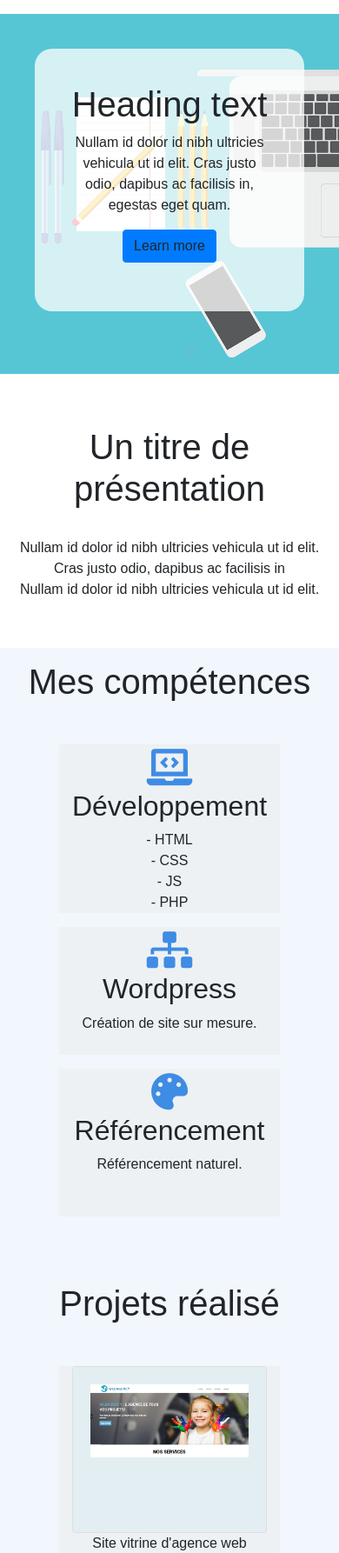
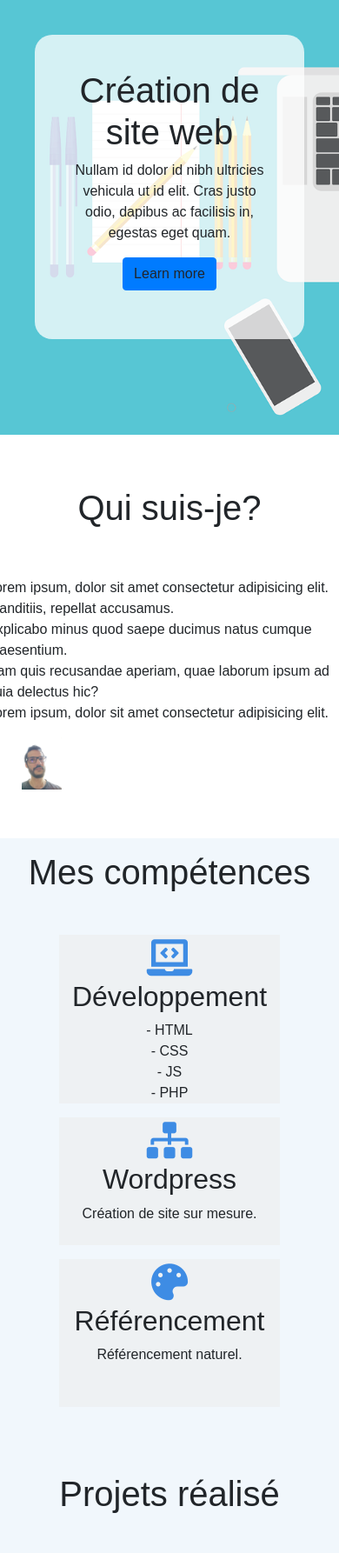
Before and after one commit to bce1789/Projet5, a PHP site: page / in a window 390 px wide. Shown: the part 56-1842 px from the top of the page at 87% size. Run offline with PHP 8.4, Linux system fonts and the light colour scheme.

Commit message:
update css rules to a better responsiv design and a better homepage

```diff
--- a/assets/css/styles.css
+++ b/assets/css/styles.css
@@ -1,5 +1,7 @@
 body {
     font-family: Arial, Helvetica, sans-serif;
+    overflow-x: hidden;
+    max-width: 100%;
 }
 
 #logo-site {
@@ -12,6 +14,13 @@ body {
     padding: 40px;
     background: url(../../assets/img/laptop.png) no-repeat;
     background-size: cover;
+    height: 600px;
+}
+
+@media (max-width: 576px) {
+    #promo {
+        height: 500px;
+    }
 }
 
 #promo .jumbotron {
@@ -71,6 +80,21 @@ body {
     .row.table-skills {
         display: inline-block;
     }
+}
+
+.profil-side {
+    max-height: 30%;
+    max-width: 30%;
+    padding: 0;
+}
+
+.img-profil {
+    max-width: 60%;
+    max-height: 60%;
+}
+
+#p_pres {
+    text-align: initial;
 }
 
 .colored-section-skills {
--- a/views/header.php
+++ b/views/header.php
@@ -11,7 +11,6 @@
         </div>
     </nav>
 </div>
-<p></p>
 <div class="container">
     <?php if (isset($_SESSION['flash'])) : ?>
         <?php foreach ($_SESSION['flash'] as $type => $message) : ?>
--- a/views/homepage.php
+++ b/views/homepage.php
@@ -3,14 +3,22 @@ $title = 'home';
 ob_start(); ?>
 <div id="promo">
     <div class="jumbotron">
-        <h1>Heading text</h1>
+        <h1>Création de site web</h1>
         <p>Nullam id dolor id nibh ultricies vehicula ut id elit. Cras justo odio, dapibus ac facilisis in, egestas eget quam.</p>
         <p><a class="btn btn-primary" role="button">Learn more</a></p>
     </div>
 </div>
 <div class="container site-section" id="presentation">
-    <h1>Un titre de présentation</h1>
-    <p id="p_pres"><br>Nullam&nbsp;id&nbsp;dolor&nbsp;id&nbsp;nibh&nbsp;ultricies&nbsp;vehicula&nbsp;ut&nbsp;id&nbsp;elit.<br>Cras&nbsp;justo&nbsp;odio,&nbsp;dapibus&nbsp;ac&nbsp;facilisis&nbsp;in<br>Nullam&nbsp;id&nbsp;dolor&nbsp;id&nbsp;nibh&nbsp;ultricies&nbsp;vehicula&nbsp;ut&nbsp;id&nbsp;elit.<br><br></p>
+    <h1>Qui suis-je?</h1>
+    <div class="row">
+        <p id="p_pres"><br><br>Lorem ipsum, dolor sit amet consectetur adipisicing elit.<br>
+            Blanditiis, repellat accusamus.<br> Explicabo minus quod saepe ducimus natus cumque praesentium.<br>
+            Nam quis recusandae aperiam, quae laborum ipsum ad quia delectus hic?<br>
+            Lorem ipsum, dolor sit amet consectetur adipisicing elit.<br></p>
+        <div class="profil-side">
+            <img class="img-responsive img-profil" src="assets/img/profil-photo-2.jpg" alt="photo-profil" />
+        </div>
+    </div>
 </div>
 <div class="colored-section-skills">
     <div class="container site-section" id="skills">
@@ -40,9 +48,15 @@ ob_start(); ?>
                     <div class="card-body">
                         <a class="card-link" href="https://bce1789.github.io/Webagency/" target="_blank">
                             <ul id="slides">
-                                <li class="slide showing"><img src="assets\img\webagency-1.PNG" alt="webagency-one"></li>
-                                <li class="slide"><img src="assets\img\webagency-2.PNG" alt="webagency-two"></li>
-                                <li class="slide"><img src="assets\img\webagency-3.PNG" alt="webagency-three"></li>
+                                <li class="slide showing">
+                                    <img src="assets\img\webagency-1.PNG" alt="webagency-one">
+                                </li>
+                                <li class="slide">
+                                    <img src="assets\img\webagency-2.PNG" alt="webagency-two">
+                                </li>
+                                <li class="slide">
+                                    <img src="assets\img\webagency-3.PNG" alt="webagency-three">
+                                </li>
                             </ul>
                         </a>
                     </div>
@@ -64,7 +78,7 @@ ob_start(); ?>
                 <p>Application de location de vélos</p>
             </div>
             <div class="col item-skills">
-            <div class="card">
+                <div class="card">
                     <div class="card-body">
                         <a class="card-link" href="https://p4-blog-jean-f.costeb.fr/home" target="_blank">
                             <ul id="slides3">
```
Also changed, not shown: assets/img/profil-photo-1.jpg (added), assets/img/profil-photo-2.jpg (added), assets/img/profil-photo-3.jpg (added), assets/img/profil-photo-4.jpg (added), assets/img/profil-photo-5.jpg (added).
